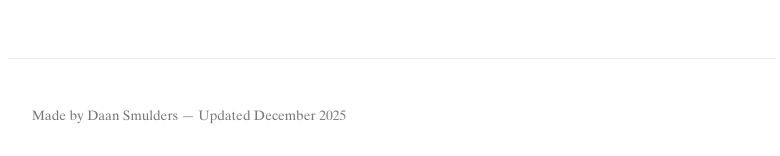
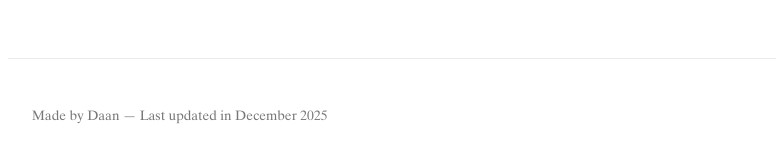
Before and after one commit to daansmulders/daans-portfolio, a Jekyll site: the page built from index.md, in a window 1280 px wide. Shown: the part 1396-1552 px from the top of the page, without its empty margins (248-1028 px from the left). Built offline with Jekyll 4.4.1, drawn with Linux system fonts in a browser that asks for light colours.

Commit message:
footer update

```diff
--- a/_layouts/default.html
+++ b/_layouts/default.html
@@ -41,7 +41,7 @@
 
   <footer class="site-footer">
 
-    <p class="footer-credit">Made by Daan Smulders — Updated December 2025</p>
+    <p class="footer-credit">Made by Daan — Last updated in December 2025</p>
 
     <!-- <p>© {{ site.time | date: '%Y' }} {{ site.title }}</p> -->
   </footer>
```
